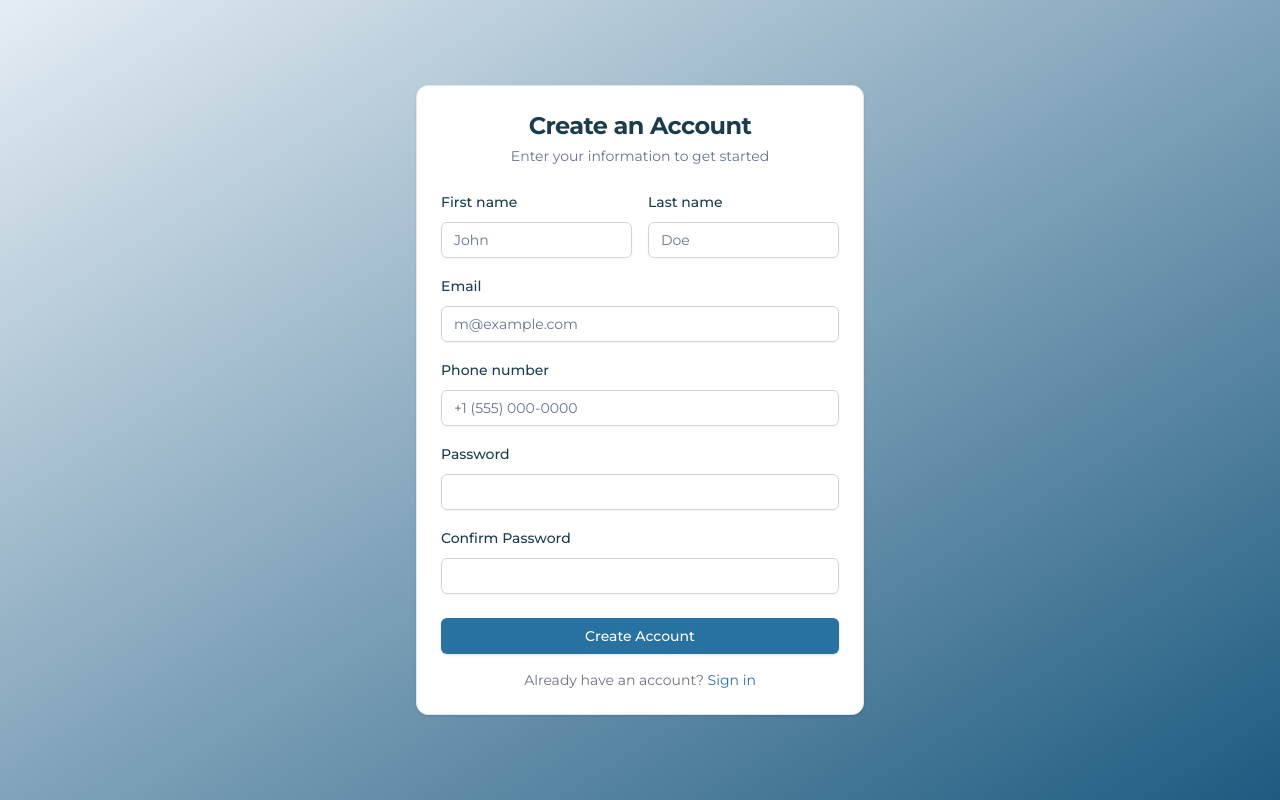
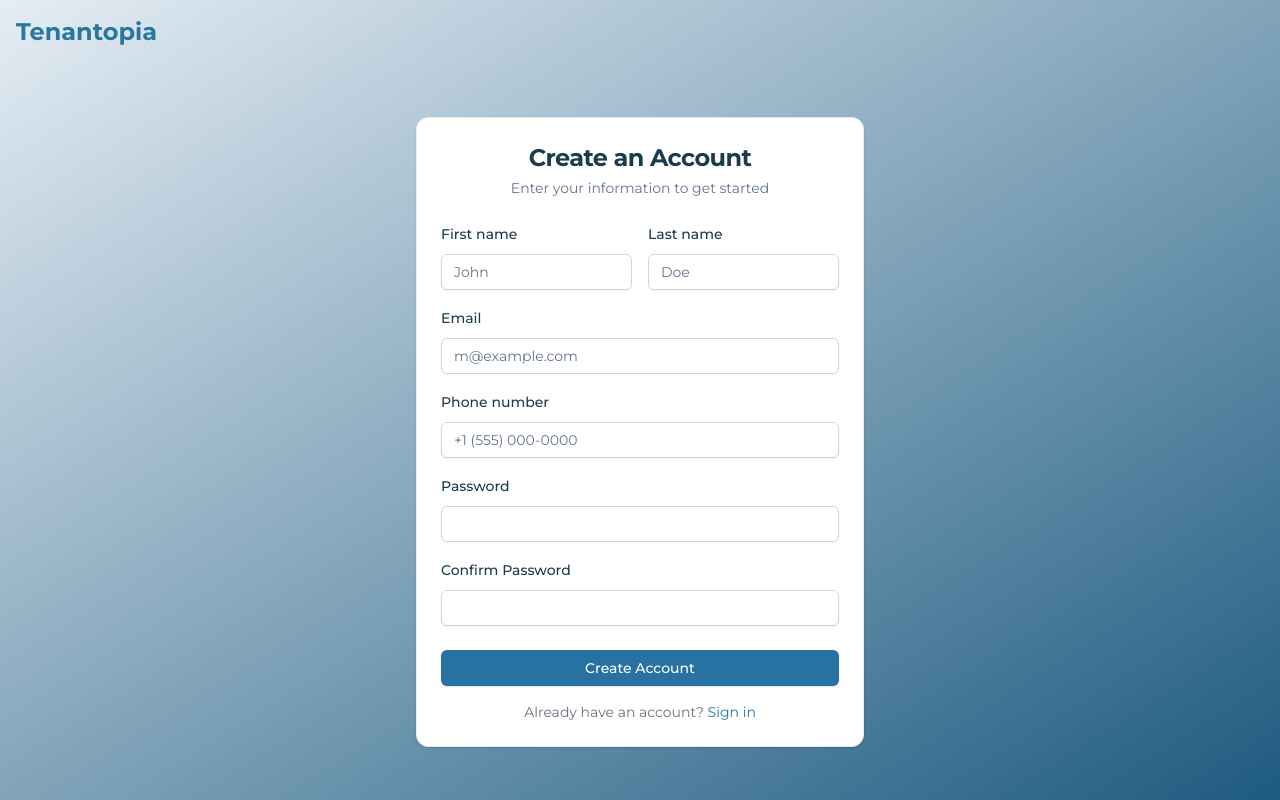
Before and after one commit to klaus-gudy/tenantopia, a Next.js app: page /sign-up in a window 1280 px wide. Built offline with nearby package versions, Linux system fonts and the light colour scheme.

Commit message:
Create AuthLayout component and refactor auth pages structure to accomodate layout

```diff
--- /dev/null
+++ b/app/(auth)/layout.tsx
@@ -0,0 +1,23 @@
+import React from "react";
+import Link from "next/link";
+
+export default function AuthLayout({
+  children,
+}: Readonly<{ children: React.ReactNode }>) {
+  return (
+    <div className="min-h-screen bg-gradient-to-br from-sky-400 to-ocean-600 flex flex-col">
+      <header className="sticky top-0 z-50 w-full bg-transparent backdrop-blur-sm dark:bg-gray-900/30">
+        <div className="container mx-auto px-4">
+          <div className="flex h-16 items-center justify-between">
+            <Link href="/" className="text-2xl font-bold text-primary">
+              Tenantopia
+            </Link>
+          </div>
+        </div>
+      </header>
+      <main className="flex-grow flex items-center justify-center p-4">
+        {children}
+      </main>
+    </div>
+  );
+}
--- a/app/(auth)/login/page.tsx
+++ b/app/(auth)/login/page.tsx
@@ -13,7 +13,6 @@
 
 export default function LoginPage() {
   return (
-    <div className="min-h-screen bg-gradient-to-br from-sky-400 to-ocean-600 flex items-center justify-center p-4">
     <Card className="w-full max-w-md">
       <CardHeader className="space-y-1">
         <CardTitle className="text-2xl font-bold text-center">
@@ -58,12 +57,11 @@
         </Button>
         <div className="text-sm text-center text-gray-500">
           Don't have an account?{" "}
-            <Link href="/signup" className="text-ocean-500 hover:underline">
+          <Link href="/sign-up" className="text-ocean-500 hover:underline">
             Sign up
           </Link>
         </div>
       </CardFooter>
     </Card>
-    </div>
   );
 }
--- a/app/(auth)/sign-up/page.tsx
+++ b/app/(auth)/sign-up/page.tsx
@@ -13,7 +13,6 @@
 
 export default function SignUpPage() {
   return (
-    <div className="min-h-screen bg-gradient-to-br from-sky-400 to-ocean-600 flex items-center justify-center p-4">
     <Card className="w-full max-w-md">
       <CardHeader className="space-y-1">
         <CardTitle className="text-2xl font-bold text-center">
@@ -119,6 +118,5 @@
         </div>
       </CardFooter>
     </Card>
-    </div>
   );
 }
```
Lines whose indentation alone changed are shown as unchanged.
